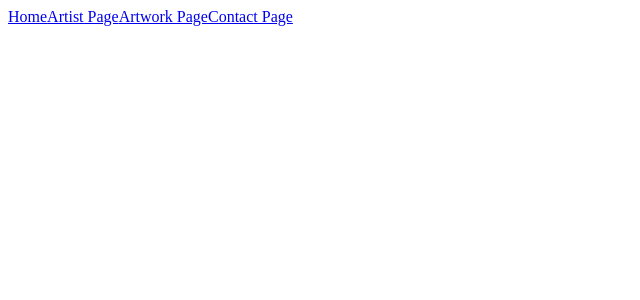
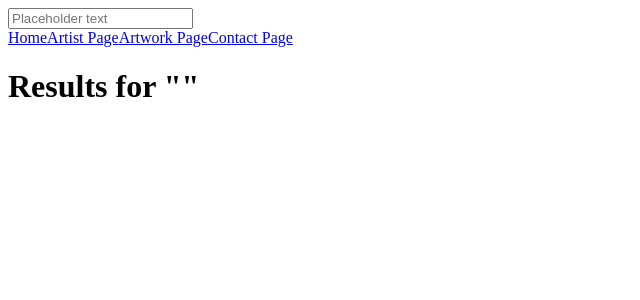
Before and after one commit to sanjam00/art-directory, a React (Vite) app: page /search in a window 1280 px wide. Shown: the top 300 px of the page, without its empty margins (0-640 px from the left). Built offline with nearby package versions, Linux system fonts and the light colour scheme.

Commit message:
implemented basic search bar and search results page. added search bar and search results page to navbad and routes

```diff
--- a/src/App.jsx
+++ b/src/App.jsx
@@ -1,4 +1,4 @@
-import { useState } from 'react'
+import { useEffect, useState } from 'react'
 import { BrowserRouter, Routes, Route } from 'react-router'
 import './App.css'
 import ArtistPage from './pages/ArtistPage'
@@ -6,8 +6,24 @@ import HomePage from './pages/HomePage'
 import ArtworkPage from './pages/ArtworkPage'
 import NavBar from './components/NavBar'
 import ContactPage from './pages/ContactPage'
+import SearchResultsPage from './pages/SearchResultsPage'
 
 function App() {
+
+  // fetch all object id's
+  // useEffect(() => {
+  //   fetch("https://collectionapi.metmuseum.org/public/collection/v1/objects")
+  //   .then(r => {
+  //     if (!r.ok) { throw new Error("Failed to fetch")}
+  //     return r.json();
+  //   })
+  //   .then(data => {
+  //     console.log(data)
+  //     // set state and display data
+  //   })
+  //   .catch(error => console.log("Fetch request failed:", error))
+  // }, [])
+
   return (
   <BrowserRouter>
     <NavBar />
@@ -16,6 +32,7 @@ function App() {
       <Route path='/artistpage' element={<ArtistPage />} />
       <Route path='/artworkpage' element={<ArtworkPage />} />
       <Route path='/contactpage' element={<ContactPage />} />
+      <Route path='/search' element={<SearchResultsPage />} />
     </Routes>
   </BrowserRouter>
   )
--- a/src/components/NavBar.jsx
+++ b/src/components/NavBar.jsx
@@ -1,9 +1,11 @@
 import { NavLink } from "react-router"
+import SearchBar from "./SearchBar"
 
 export default function NavBar(){
 
   return (
     <nav className="NavBar">
+      <SearchBar />
 
       <NavLink to='/'>
         Home
--- a/src/components/SearchBar.jsx
+++ b/src/components/SearchBar.jsx
@@ -0,0 +1,27 @@
+import { useState } from "react"
+import { useNavigate } from "react-router"
+
+export default function SearchBar(){
+  const [inputText, setInputText] = useState("");
+  const navigate = useNavigate();
+
+  const handleSubmit = (e) => {
+    e.preventDefault();
+
+    if (!inputText.trim()) return;
+
+    navigate(`/search?q=${encodeURIComponent(inputText)}`);
+  }
+
+  return (
+    <div className="SearchBar">
+
+        <form onSubmit={handleSubmit}>
+          <input placeholder="Placeholder text"
+            value={inputText}
+            onChange={(e) => setInputText(e.target.value)}/>
+        </form>
+
+    </div>
+  )
+}
--- /dev/null
+++ b/src/pages/SearchResultsPage.jsx
@@ -0,0 +1,53 @@
+import { useEffect, useState } from "react";
+import { useSearchParams } from "react-router"
+
+export default function SearchResultsPage(){
+  const [searchParams] = useSearchParams();
+  const query = searchParams.get("q");
+
+  const [objects, setObjects] = useState([]);
+
+  useEffect(() => {
+    if (!query) return;
+
+    fetch(`https://collectionapi.metmuseum.org/public/collection/v1/search?q=${query}`)
+    .then(r => {
+      if (!r.ok) {throw new Error("Failed to fetch")}
+      return r.json();
+    })
+    .then(data => {
+      console.log(data)
+      const ids = data.objectIDs.slice(0, 12) || [];
+
+      return Promise.all(
+        ids.map(id =>
+          fetch(`https://collectionapi.metmuseum.org/public/collection/v1/objects/${id}`)
+          .then(r => {
+            if (!r.ok) { throw new Error("Failed to fetch") }
+            return r.json();
+          })
+        )
+      )
+    })
+    .then((results) => {
+      console.log(results)
+      setObjects(results);
+    })
+    .catch(console.error)
+  }, [query])
+
+  return(
+    <div className="SearchResults">
+      <h1>Results for "{query}"</h1>
+
+      {objects.map((object) => (
+        <div key={object.objectID}>
+          <h3>{object.title}</h3>
+          <img src={object.primaryImageSmall} />
+          <p>{object.artistDisplayName}</p>
+        </div>
+
+      ))}
+    </div>
+  )
+}
```
